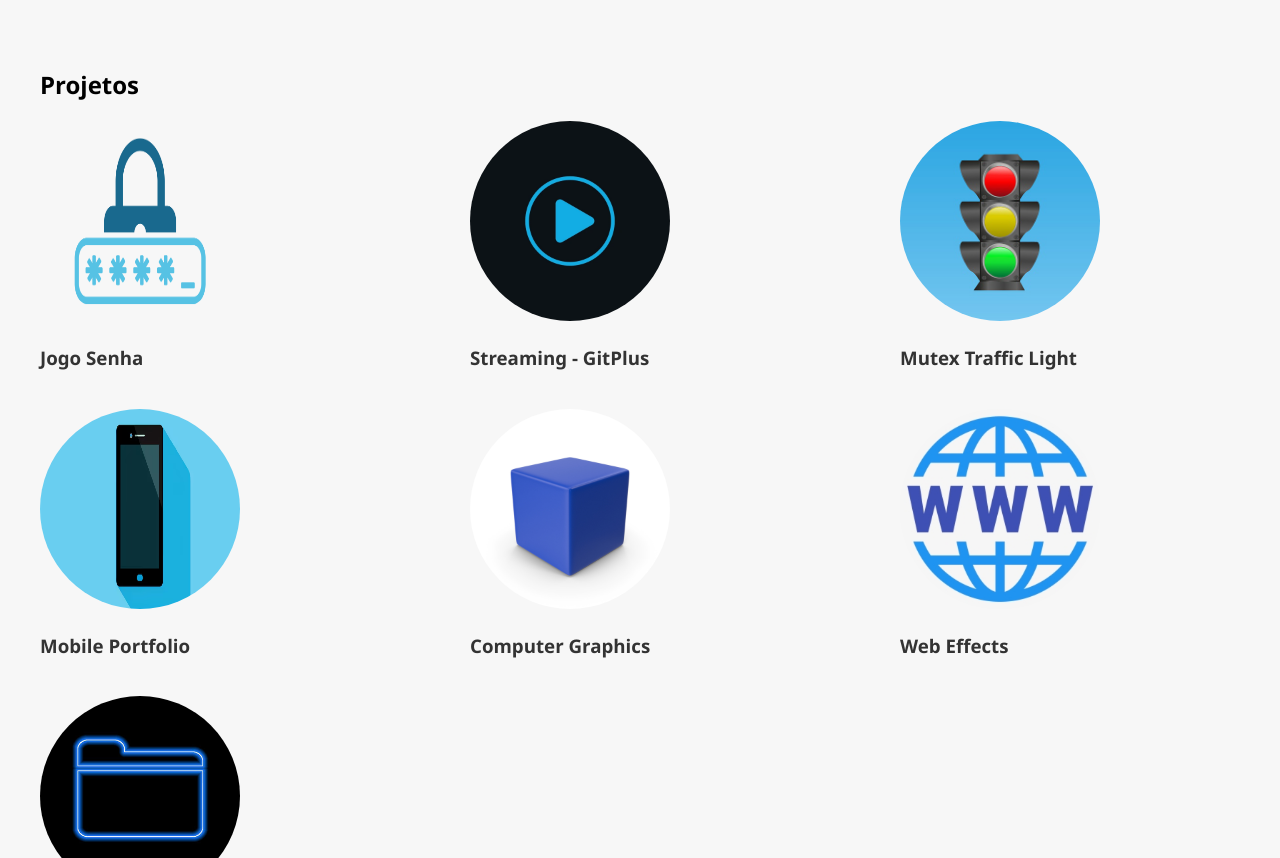
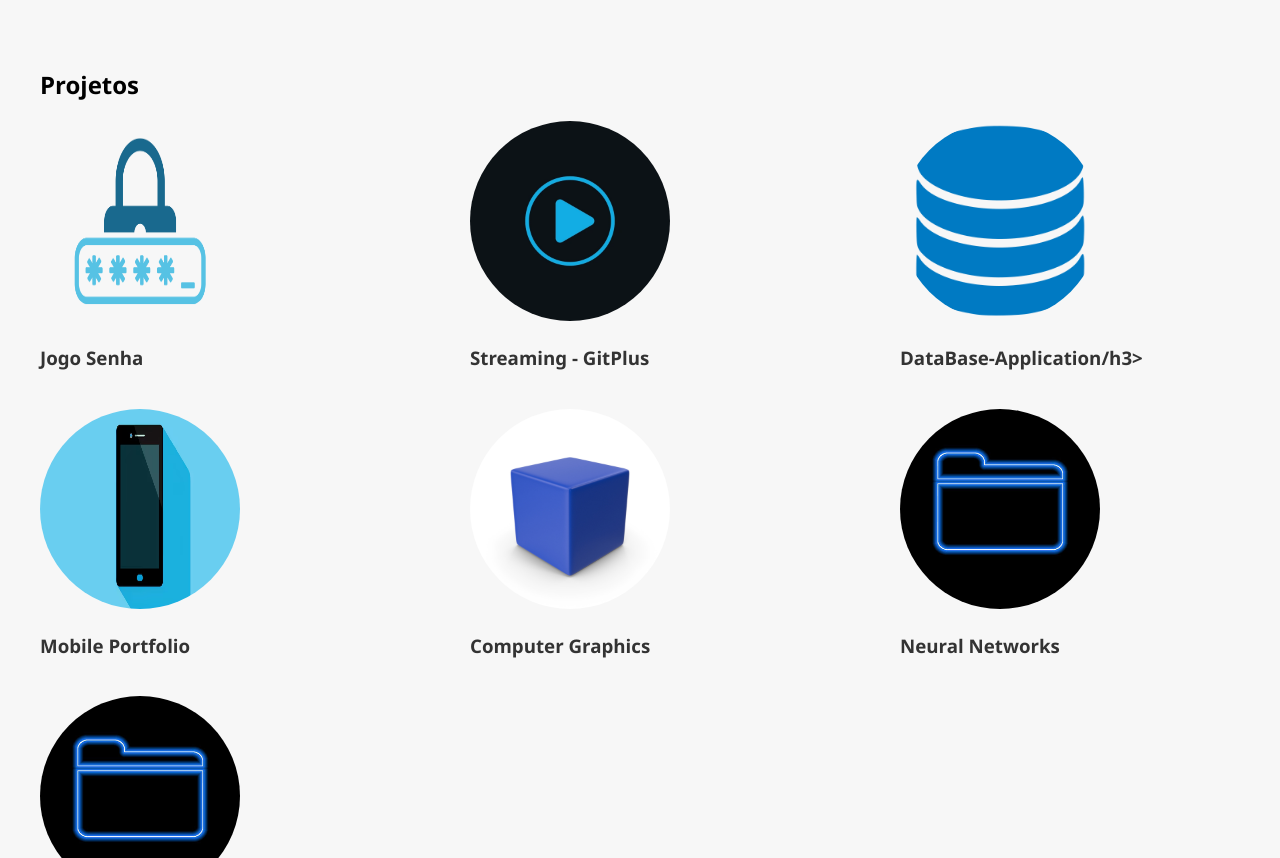
Before and after one commit to VictorSantos674/Portfolio, a plain HTML site: page index.html in a window 1280 px wide. Shown: the part 560-1418 px from the top of the page. Drawn offline with Linux system fonts and the light colour scheme.

Commit message:
Change shown repositories

```diff
--- a/index.html
+++ b/index.html
@@ -56,9 +56,9 @@
         </article>
 
         <article class="project">
-          <a href="https://github.com/VictorSantos674/Mutex-Traffic-Light-Project">
-            <img src="./ilustrations/traffic-light.jpg" alt="Traffic Light" class="project-img">
-            <h3>Mutex Traffic Light</h3>
+          <a href="https://github.com/VictorSantos674/DataBase-Application">
+            <img src="./ilustrations/db1.webp" alt="DataBase Application" class="project-img">
+            <h3>DataBase-Application/h3>
           </a>
         </article>
 
@@ -77,9 +77,9 @@
         </article>
 
         <article class="project">
-          <a href="https://github.com/VictorSantos674/Web-Effects">
-            <img src="./ilustrations/web.png" alt="Web Effects" class="project-img">
-            <h3>Web Effects</h3>
+          <a href="https://github.com/VictorSantos674/Neural-Networks-and-Machine-Learning-for-Network-Management">
+            <img src="./ilustrations/files.jpg" alt="Other Repositories" class="project-img">
+            <h3>Neural Networks</h3>
           </a>
         </article>
 
```
Also changed, not shown: ilustrations/redesneurais.png (added).
